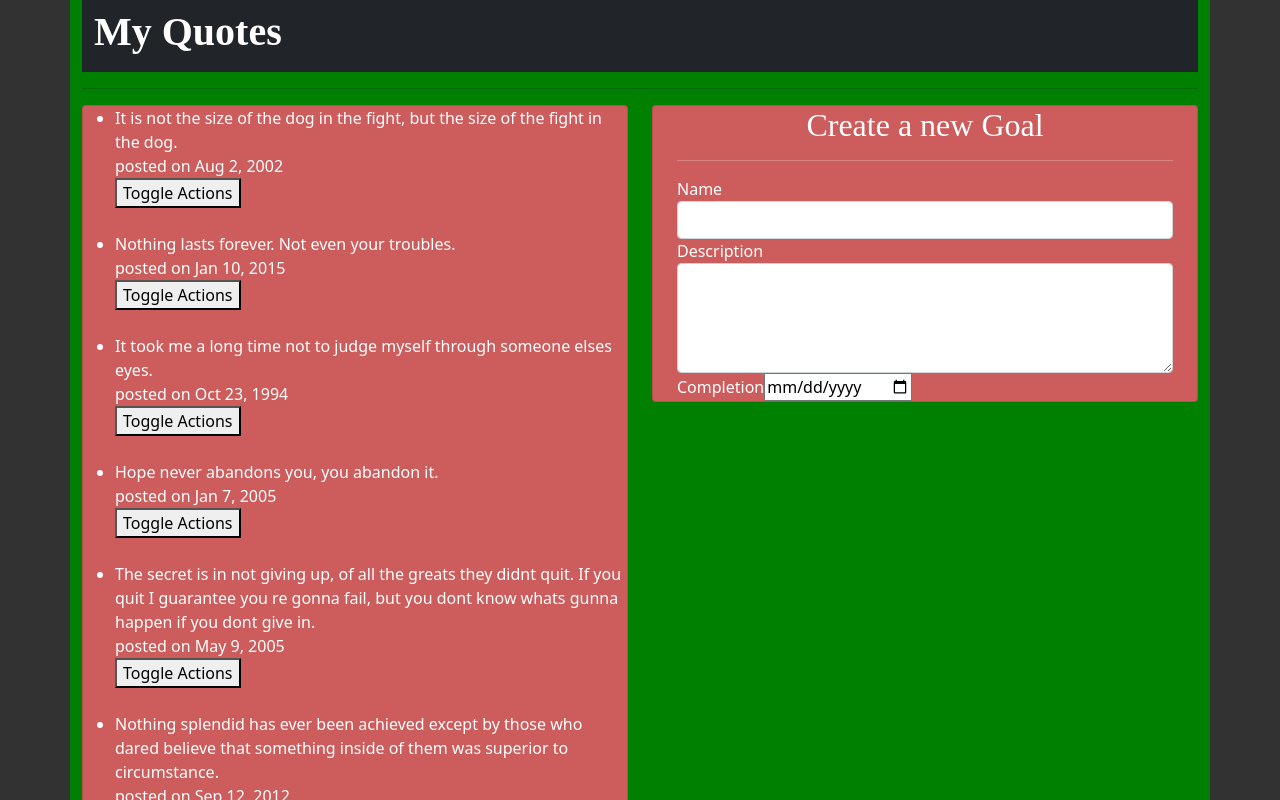
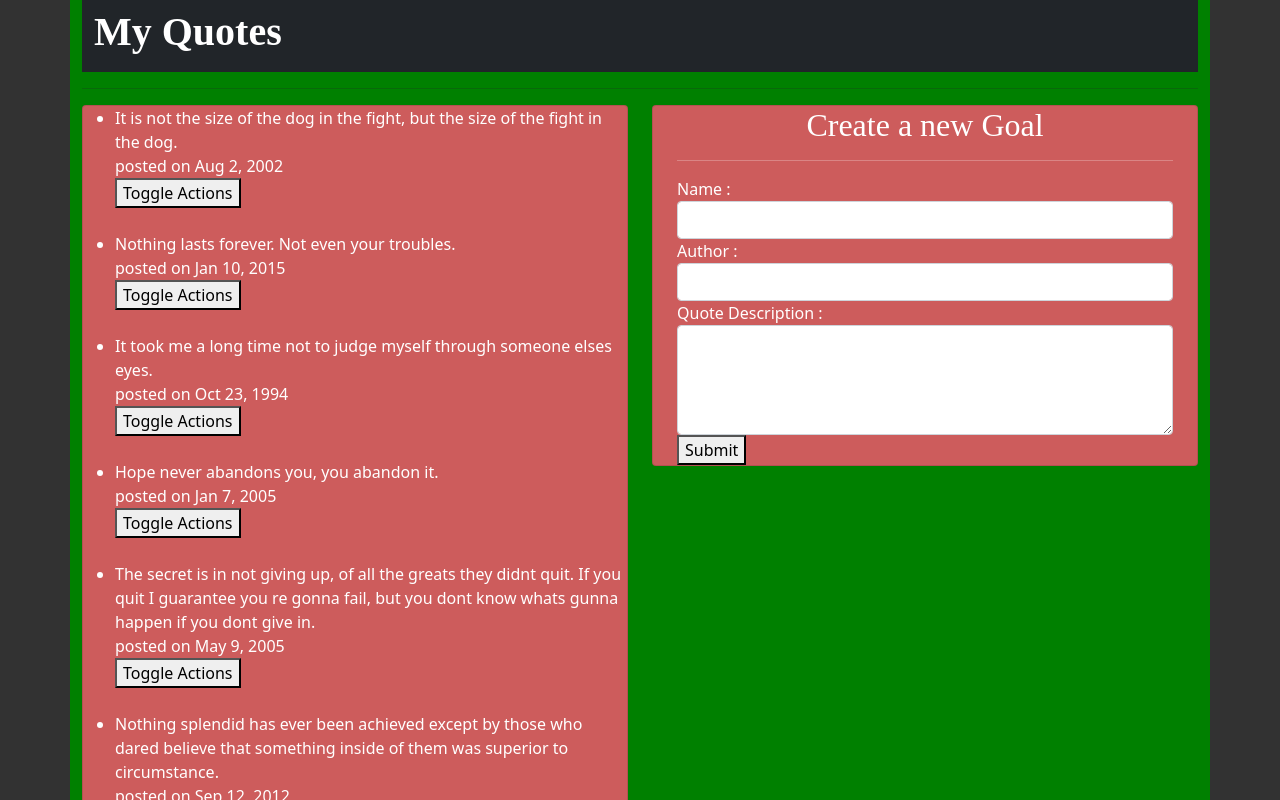
Before and after one commit to DeveloperOwala/Angular-week-one, an Angular app in the folder quote/: page / in a window 1280 px wide. Shown: the top 800 px of the page. Built offline with nearby package versions, Linux system fonts and the light colour scheme.

Commit message:
styling html

```diff
--- a/quote/src/app/quote-form/quote-form.component.html
+++ b/quote/src/app/quote-form/quote-form.component.html
@@ -26,10 +26,10 @@
 
             </div> -->
 
-            <!-- Adding the user -->
+<!-- Adding the user -->
 
-            <!-- {{newQuotes.name}} -->
-        <!-- </div>
+<!-- {{newQuotes.name}} -->
+<!-- </div>
 
         <div class="form-group">
             <button type="submit" class="btn btn-success">Post</button>
@@ -68,20 +68,23 @@
     <form>
         <div class="form-group">
 
-            <label for="name">Name</label>
+            <label for="name">Name : </label>
             <input type="text" required class="form-control" id="name">
 
         </div>
         <div class="form-group">
+            <label for="author">Author : </label>
+            <input type="text" required class="form-control" id="author">
 
-            <label for="description">Description</label>
+        </div>
+        <div class="form-group">
+
+            <label for="description">Quote Description : </label>
             <textarea class="form-control" id="description" rows="4" required></textarea>
 
         </div>
         <div class="form-group">
-            <label for="complete">Completion</label>
-            <input type='date' id="complete" required>
-
+            <button>Submit</button>
         </div>
     </form>
-  </div>
+</div>
```
